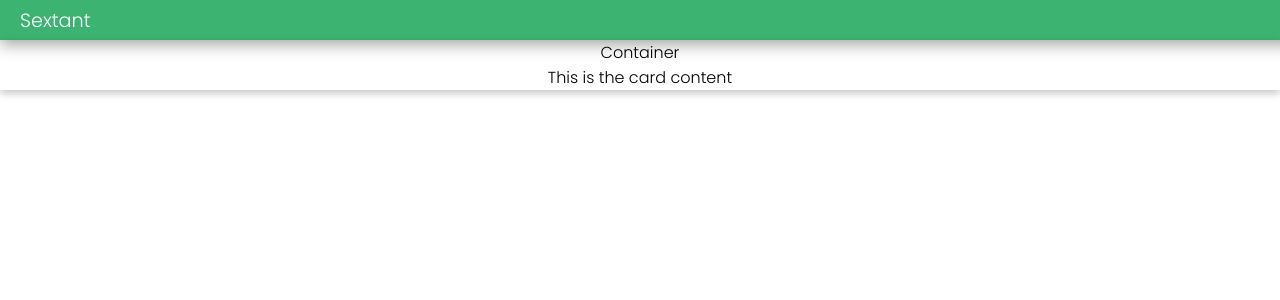
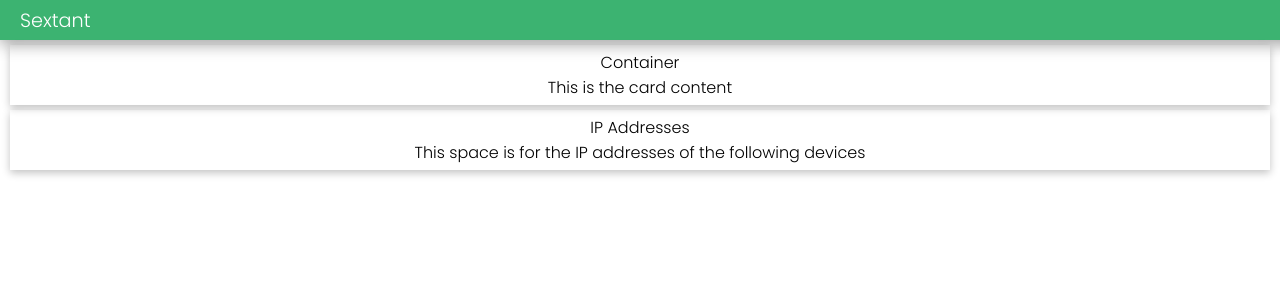
Before and after one commit to vagabond-systems/cisco-starter-repo, a React (Create React App) app in the folder sextant/: page / in a window 1280 px wide. Shown: the top 300 px of the page. Built offline with nearby package versions, Linux system fonts and the light colour scheme.

Commit message:
second task

```diff
--- a/sextant/src/App.css
+++ b/sextant/src/App.css
@@ -14,6 +14,8 @@
 
 .container {
   display: flex;
+  margin: 5px 10px;
+  padding: 5px 10px;
   flex-direction: column;
   justify-content: center;
   align-items: center;
--- a/sextant/src/App.js
+++ b/sextant/src/App.js
@@ -9,6 +9,9 @@ function App() {
       <Container containerTitle="Container">
         <div>This is the card content</div>
       </Container>
+      <Container containerTitle="IP Addresses">
+        <div>This space is for the IP addresses of the following devices</div>
+      </Container>
     </div>
   );
 }
```
